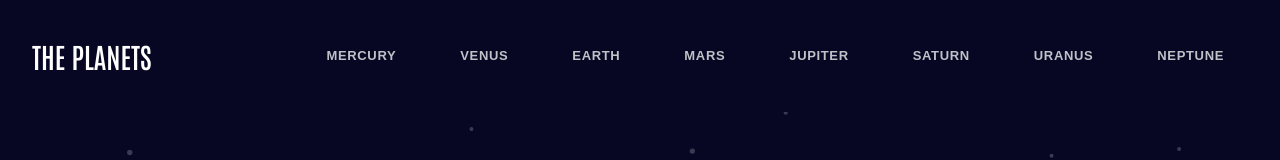
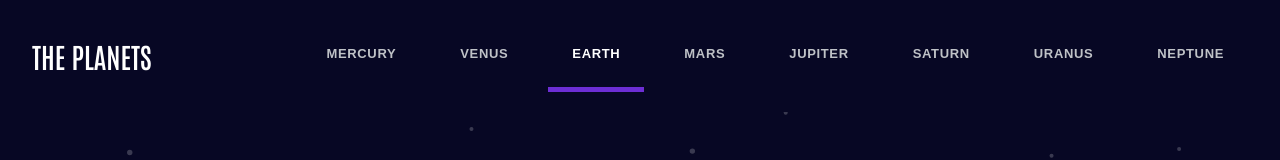
Before and after one commit to SajeedAninda/Planets-Facts, a React (Vite) app: page / in a window 1280 px wide. Shown: the top 160 px of the page. Built offline with nearby package versions, Linux system fonts and the light colour scheme.

Commit message:
Added state and functions to track planet change

```diff
--- a/src/Components/Navbar/Navbar.jsx
+++ b/src/Components/Navbar/Navbar.jsx
@@ -1,7 +1,8 @@
-import React, { useEffect, useState } from 'react';
+import React, { useEffect, useState } from "react";
 
-const Navbar = () => {
+const Navbar = ({ onPlanetChange }) => {
     const [items, setItems] = useState([]);
+    const [activePlanet, setActivePlanet] = useState("Earth");
 
     useEffect(() => {
         fetch('/data.json')
@@ -21,6 +22,11 @@ const Navbar = () => {
         Neptune: '#3b89ff',
     };
 
+    const handlePlanetClick = (planet) => {
+        setActivePlanet(planet);
+        onPlanetChange(planet);
+    };
+
     return (
         <div className="bg-[#070724] h-[14vh] flex items-center">
             <div className="w-[95%] mx-auto flex justify-between items-center">
@@ -34,23 +40,22 @@ const Navbar = () => {
                     {items?.map((item) => (
                         <div
                             key={item.name}
-                            className="relative group flex-1 text-center uppercase font-spartan text-[13px] text-[#bfc2c7] font-bold tracking-wider cursor-pointer transition duration-75 ease-in-out h-full p-6"
+                            className={`relative group flex-1 text-center uppercase font-spartan text-[13px] font-bold tracking-wider cursor-pointer h-full p-6 transition-all duration-75 ease-in-out ${
+                                activePlanet === item.name
+                                    ? "text-white"
+                                    : "text-[#bfc2c7]"
+                            }`}
+                            onClick={() => handlePlanetClick(item.name)}
+                            style={{
+                                borderBottom: activePlanet === item.name
+                                    ? `5px solid ${colors[item.name] || '#bfc2c7'}`
+                                    : "none",
+                            }}
                         >
-                            <div
-                                className="absolute inset-x-0 -top-2 h-[5px] w-0 bg-transparent group-hover:w-full group-hover:bg-current transition-all duration-300 ease-in-out"
-                                style={{
-                                    backgroundColor: colors[item.name] || '#bfc2c7',
-                                }}
-                            ></div>
-
-                            <span className="relative z-10 group-hover:text-white">
-                                {item.name}
-                            </span>
+                            {item.name}
                         </div>
                     ))}
                 </div>
-
-
             </div>
         </div>
     );
```
